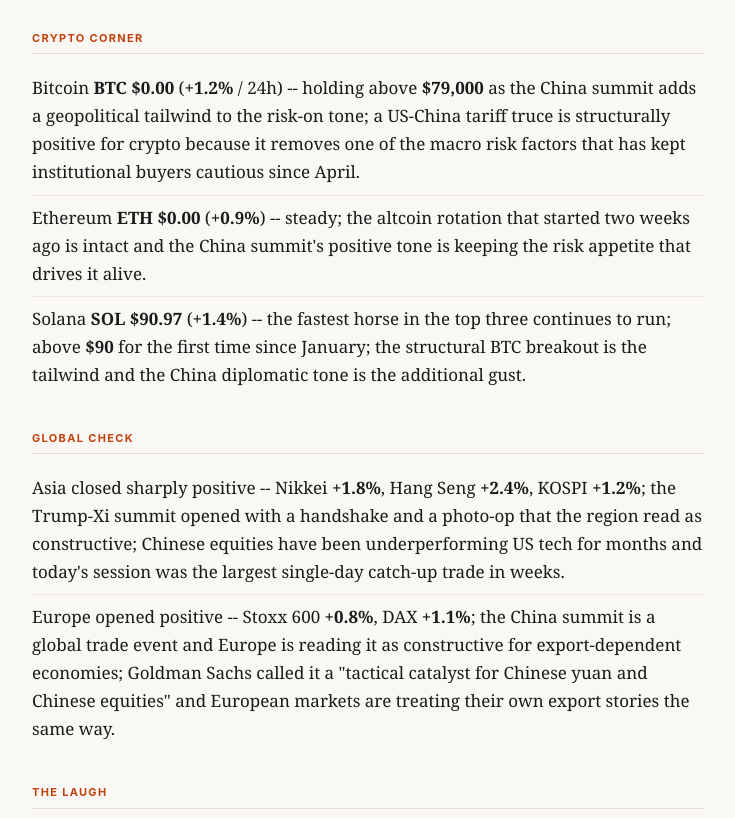
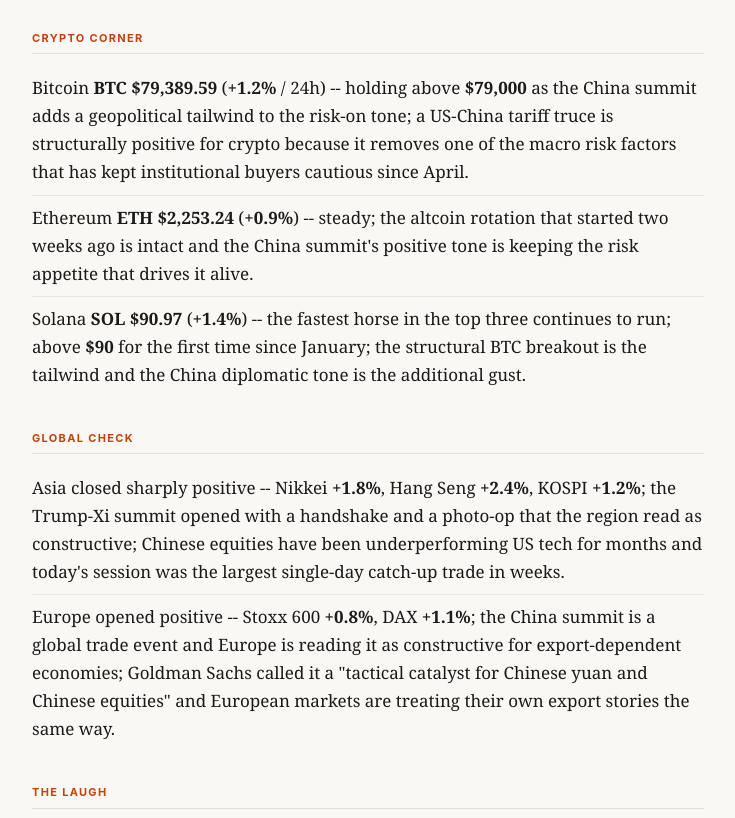
Before and after one commit to ramses1393-spec/greenfeescapital, a plain HTML site: page greenfeescapital-blog/index.html in a window 1280 px wide. Shown: the part 5191-6009 px from the top of the page, without its empty margins (272-1007 px from the left). Drawn offline with Linux system fonts and the light colour scheme.

Commit message:
fix(driving-range): update BTC $79,390 ETH $2,253 — Coinbase API retry

```diff
--- a/greenfeescapital-blog/index.html
+++ b/greenfeescapital-blog/index.html
@@ -652,8 +652,8 @@
 
   <h3>Crypto Corner</h3>
   <ul>
-    <li>Bitcoin <strong>BTC</strong> <strong>$0.00</strong> (<strong>+1.2%</strong> / 24h) -- holding above <strong>$79,000</strong> as the China summit adds a geopolitical tailwind to the risk-on tone; a US-China tariff truce is structurally positive for crypto because it removes one of the macro risk factors that has kept institutional buyers cautious since April.</li>
-    <li>Ethereum <strong>ETH</strong> <strong>$0.00</strong> (<strong>+0.9%</strong>) -- steady; the altcoin rotation that started two weeks ago is intact and the China summit's positive tone is keeping the risk appetite that drives it alive.</li>
+    <li>Bitcoin <strong>BTC</strong> <strong>$79,389.59</strong> (<strong>+1.2%</strong> / 24h) -- holding above <strong>$79,000</strong> as the China summit adds a geopolitical tailwind to the risk-on tone; a US-China tariff truce is structurally positive for crypto because it removes one of the macro risk factors that has kept institutional buyers cautious since April.</li>
+    <li>Ethereum <strong>ETH</strong> <strong>$2,253.24</strong> (<strong>+0.9%</strong>) -- steady; the altcoin rotation that started two weeks ago is intact and the China summit's positive tone is keeping the risk appetite that drives it alive.</li>
     <li>Solana <strong>SOL</strong> <strong>$90.97</strong> (<strong>+1.4%</strong>) -- the fastest horse in the top three continues to run; above <strong>$90</strong> for the first time since January; the structural BTC breakout is the tailwind and the China diplomatic tone is the additional gust.</li>
   </ul>
 
```
